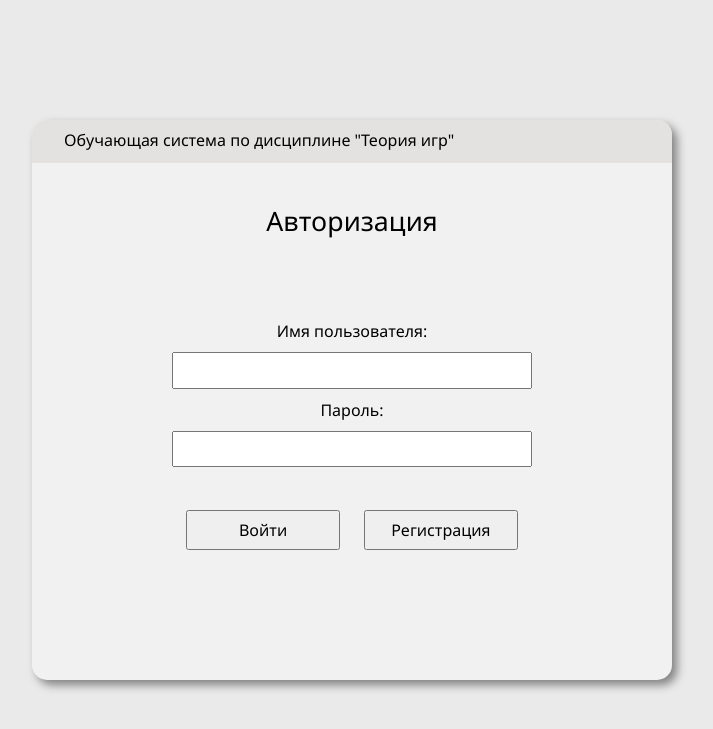
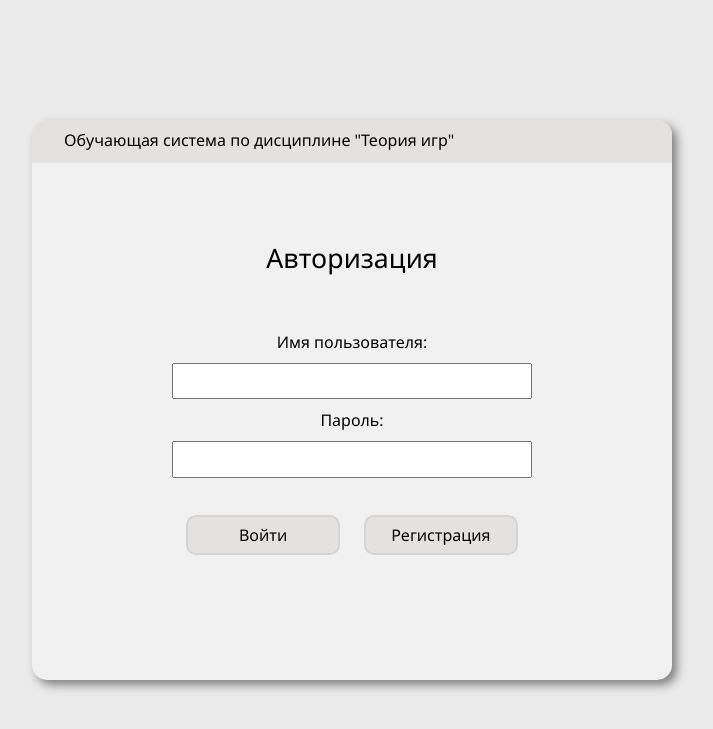
Before and after one commit to OnlyHorny/new_math_project, a Python web app: template templates/auth.html in a window 1280 px wide. Shown: the top 729 px of the page, without its empty margins (288-1001 px from the left). Run offline with Jinja, Linux system fonts and the light colour scheme; the template is opened without the code that fills it, so the values that code supplies are empty.

Commit message:
edited auth page and main css, bug fixes

```diff
--- a/static/CSS/main.css
+++ b/static/CSS/main.css
@@ -17,6 +17,8 @@ h3 {
     font-family: 'Segoe UI', Tahoma, Geneva, Verdana, sans-serif;
 }
 .auth-window {
+    min-width: 420px;
+    min-height: 450px;
     display: flex;
     align-items: center;
     flex-direction: column;
@@ -25,6 +27,7 @@ h3 {
     margin: 0 auto;
     background-color: #f1f1f1;
     border-radius: 15px;
+    justify-content: space-between;
     box-shadow: 5px 5px 10px rgba(0, 0, 0, 0.452);
 }
 .auth-window h3 {
@@ -46,11 +49,11 @@ h3 {
     width: 90%;
     margin: 0 auto;
 }
-.auth-window > .text {
+.auth > .text {
     height: 15%;
     padding: 5vh;
 }
-.auth-window > .auth-form {
+.auth > .auth-form {
     display: flex;
     flex-direction: column;
     align-items: center;
@@ -74,7 +77,18 @@ h3 {
     height: 60%;
     max-height: 40px;
     min-width: 100px;
-
+    background-color: #e4e1e1;
+    border-radius: 10px;
+    border: 2px solid #d6d3d3;
     margin: 10px;
     font-size: 12pt;
 }
+.auth {
+    display: flex;
+    flex-direction: column;
+    align-items: center;
+    height: 90%;
+}
+.auth > .text h3 {
+    margin-top: 3vh;
+}
--- a/templates/auth.html
+++ b/templates/auth.html
@@ -13,6 +13,7 @@
                     <label>Обучающая система по дисциплине "Теория игр"</label>
                 </div>
             </div>
+            <div class="auth">
                 <div class="text">
                     <h3>Авторизация</h3>
                 </div>
@@ -29,5 +30,6 @@
                     </div>
                 </div>
             </div>
+        </div>
     </body>
 </html>
```
Lines whose indentation alone changed are shown as unchanged.
